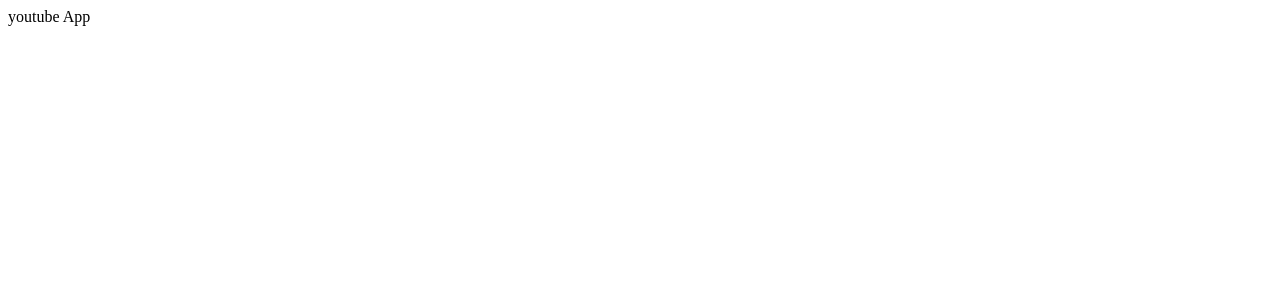
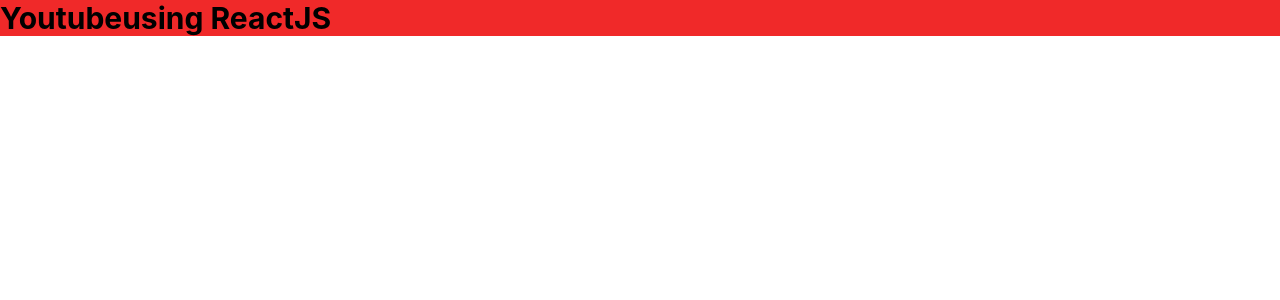
Before and after one commit to bel7aG/react-youtube-app, a React (Create React App) app: page / in a window 1280 px wide. Shown: the top 300 px of the page. Built offline with nearby package versions, Linux system fonts and the light colour scheme.

Commit message:
header init

```diff
--- a/src/App.js
+++ b/src/App.js
@@ -1,13 +1,12 @@
 import React, { Component } from 'react';
+import { Header } from './components';
 
-class App extends Component {
+export default class App extends Component {
   render() {
     return (
       <div className="App">
-        youtube App
+        <Header />
       </div>
     );
   }
 }
-
-export default App;
--- /dev/null
+++ b/src/components/Header/Header.js
@@ -0,0 +1,12 @@
+import React from 'react';
+
+const Header = () => (
+  <header className="header">
+    <h1 className="heading-primary">
+      <span className="heading-primary-main">Youtube</span>
+      <span className="heading-primary-subtitle">using ReactJS</span>
+    </h1>
+  </header>
+);
+
+export default Header;
--- /dev/null
+++ b/src/components/Header/index.js
@@ -0,0 +1,3 @@
+import Header from './Header';
+
+export default Header;
--- /dev/null
+++ b/src/components/index.js
@@ -0,0 +1,3 @@
+import Header from './Header';
+
+export { Header };
--- a/src/index.js
+++ b/src/index.js
@@ -1,6 +1,7 @@
 import React from 'react';
 import { render } from 'react-dom';
 import App from './App';
+import './styles/index.css';
 import registerServiceWorker from './registerServiceWorker';
 
 render(<App />, document.getElementById('container'));
--- a/src/styles/index.css
+++ b/src/styles/index.css
@@ -0,0 +1,51 @@
+html {
+  font-size: 62.5%;
+  height: 100vh;
+  width: 100vw;
+  font-family: -apple-system, BlinkMacSystemFont,
+ "Segoe UI", "Roboto", "Oxygen", "Ubuntu", "Cantarell",
+ "Fira Sans", "Droid Sans", "Helvetica Neue",
+ sans-serif;
+  font-weight: 400;
+  font-style: normal;
+  -webkit-font-smoothing: antialiased; }
+
+body {
+  overflow-x: hidden;
+  overflow-y: hidden;
+  position: relative;
+  font-size: 1.5rem; }
+
+body, .container, #root {
+  height: 100%; }
+
+* {
+  padding: 0;
+  margin: 0;
+  user-select: none; }
+
+*, *::before, *::after {
+  box-sizing: inherit; }
+
+a {
+  color: inherit;
+  text-decoration: none; }
+
+ul, ol {
+  list-style: none; }
+
+img {
+  display: inline-block;
+  vertical-align: top; }
+
+pre, code {
+  font-family: source-code-pro, Menlo, Monaco, Consolas, "Courier New", monospace; }
+
+button {
+  border: none;
+  background-color: inherit; }
+  button:focus {
+    outline: none; }
+
+.header {
+  background-color: #f02929; }
--- /dev/null
+++ b/src/styles/scss/base/_base.scss
@@ -0,0 +1,60 @@
+html {
+  font-size: 62.5%;
+  height: 100vh;
+  width: 100vw;
+  font-family: -apple-system, BlinkMacSystemFont,
+  "Segoe UI", "Roboto", "Oxygen", "Ubuntu", "Cantarell",
+  "Fira Sans", "Droid Sans", "Helvetica Neue",
+  sans-serif;
+  font-weight: 400;
+  font-style: normal;
+  -webkit-font-smoothing: antialiased;
+}
+
+body {
+  overflow-x: hidden;
+  overflow-y: hidden;
+  position: relative;
+  font-size: 1.5rem;
+}
+
+body, .container, #root {
+  height: 100%;
+}
+
+* {
+  padding: 0;
+  margin: 0;
+  user-select: none;
+}
+
+*, *::before, *::after {
+  box-sizing: inherit;
+}
+
+a {
+  color: inherit;
+  text-decoration: none;
+}
+
+ul, ol {
+  list-style: none;
+}
+
+img {
+  display: inline-block;
+  vertical-align: top;
+}
+
+pre, code {
+  font-family: source-code-pro, Menlo, Monaco, Consolas, "Courier New", monospace;
+}
+
+button {
+  border: none;
+  background-color: inherit;
+
+  &:focus {
+    outline: none;
+  }
+}
--- /dev/null
+++ b/src/styles/scss/components/_Header.scss
@@ -0,0 +1,3 @@
+.header {
+  background-color: rgb(240, 41, 41);
+}
--- a/src/styles/scss/index.scss
+++ b/src/styles/scss/index.scss
@@ -0,0 +1,6 @@
+// base
+@import "base/base";
+@import "base/typography";
+
+// components
+@import "components/Header";
```
Also changed, not shown: src/styles/scss/base/_typography.scss (added).
